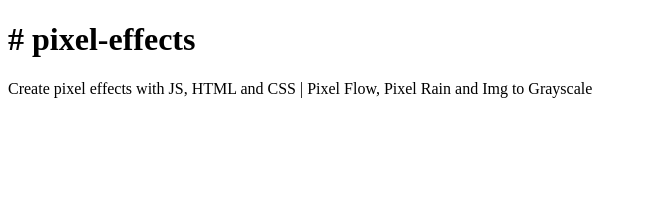
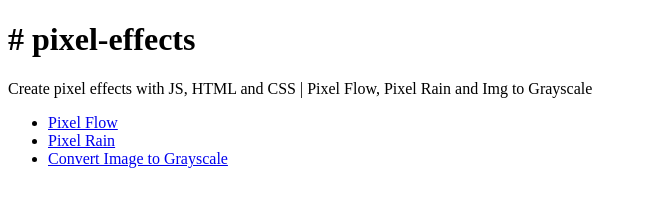
Before and after one commit to Travinkel/pixel-effects, a plain HTML site: page index.html in a window 1280 px wide. Shown: the whole page, without its empty margins (0-647 px from the left). Drawn offline with Linux system fonts and the light colour scheme.

Commit message:
Update index.html

```diff
--- a/index.html
+++ b/index.html
@@ -7,5 +7,11 @@
   <body>
   <h1> # pixel-effects </h1>
     <p> Create pixel effects with JS, HTML and CSS | Pixel Flow, Pixel Rain and Img to Grayscale</p>
+
+    <ul>
+      <li><a href="https://travinkel.github.io/pixel-effects/pixel-flow/">Pixel Flow</li>
+      <li><a href="https://travinkel.github.io/pixel-effects/pixel-rain/">Pixel Rain</a></li>
+      <li><a href="https://travinkel.github.io/pixel-effects/grayscale/">Convert Image to Grayscale</li>
+    </ul>
   </body>
 </html
```
